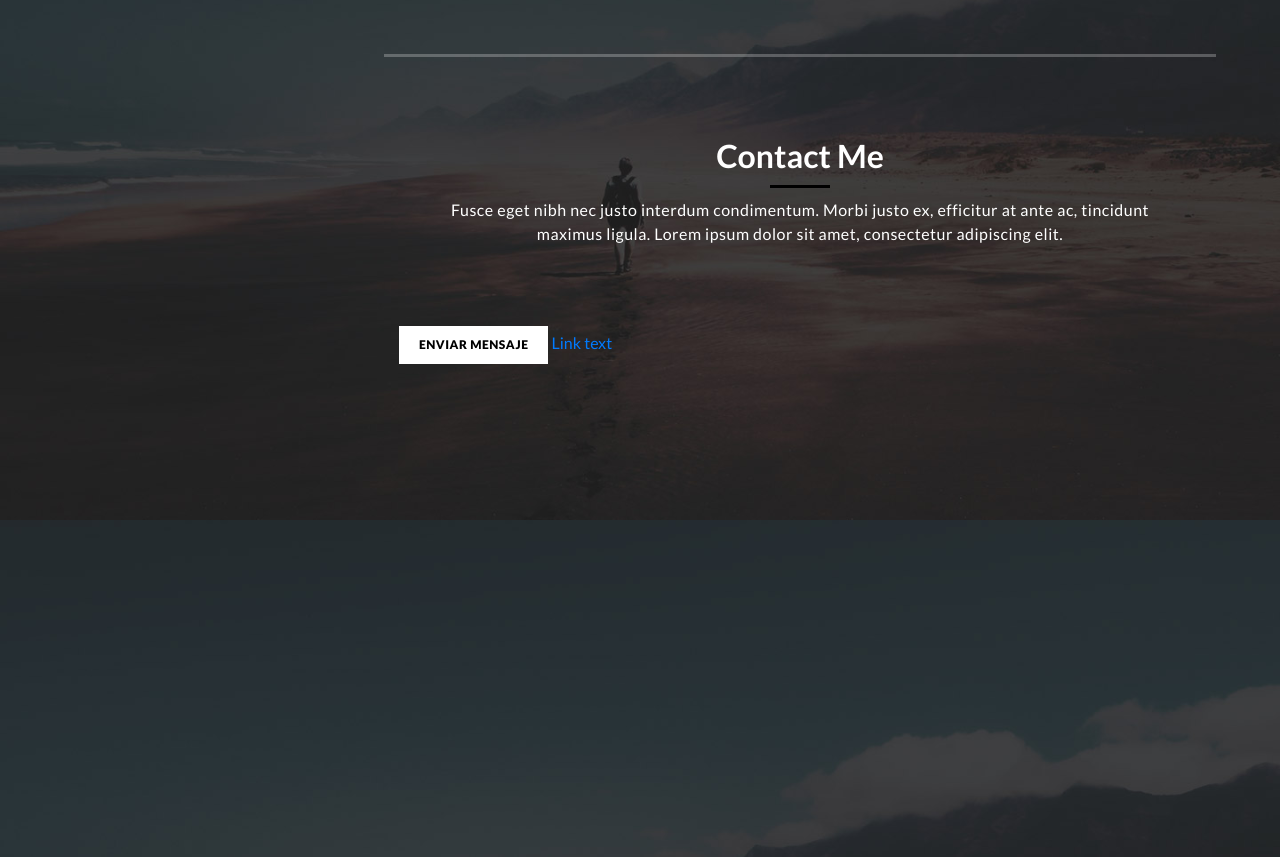
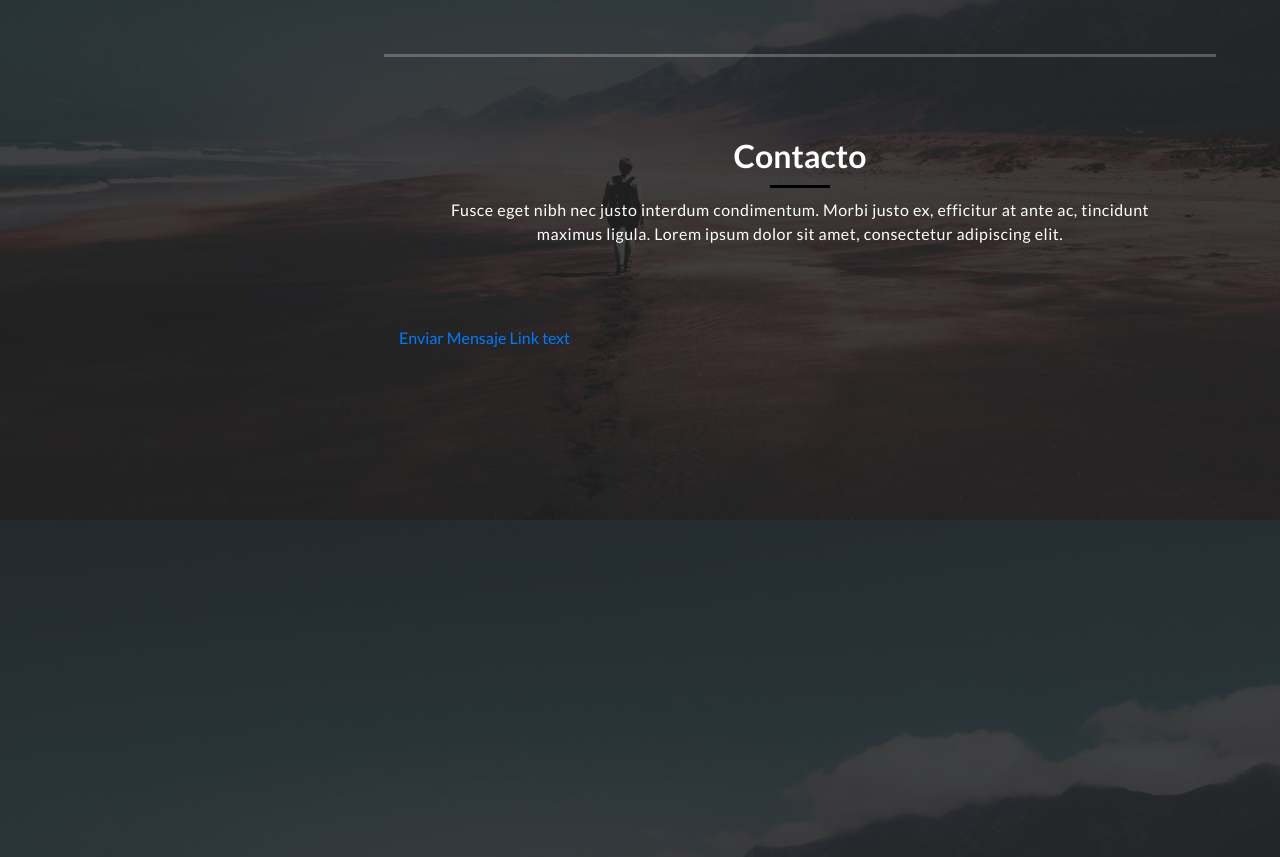
Before and after one commit to sanchezeddiedaniel/sanchezeddiedaniel.github.io, a plain HTML site: page index.html in a window 1280 px wide. Shown: the part 3480-4337 px from the top of the page. Drawn offline with Linux system fonts and the light colour scheme.

Commit message:
Update index.html

```diff
--- a/index.html
+++ b/index.html
@@ -358,7 +358,7 @@
       <section class="section contact-me" data-section="section4">
         <div class="container">
           <div class="section-heading">
-            <h2>Contact Me</h2>
+            <h2>Contacto</h2>
             <div class="line-dec"></div>
             <span
               >Fusce eget nibh nec justo interdum condimentum. Morbi justo ex,
@@ -372,7 +372,7 @@
                 <form id="contact" action="" method="post">
 
                       <fieldset>
-                        <button type="submit" class="button" href="kom_music_809@gmail.com">
+                        <a href="kom_music_809@gmail.com" class="button">
                           Enviar Mensaje
                         </button>
                         <a href="mailto:name@email.com">Link text</a>
```
